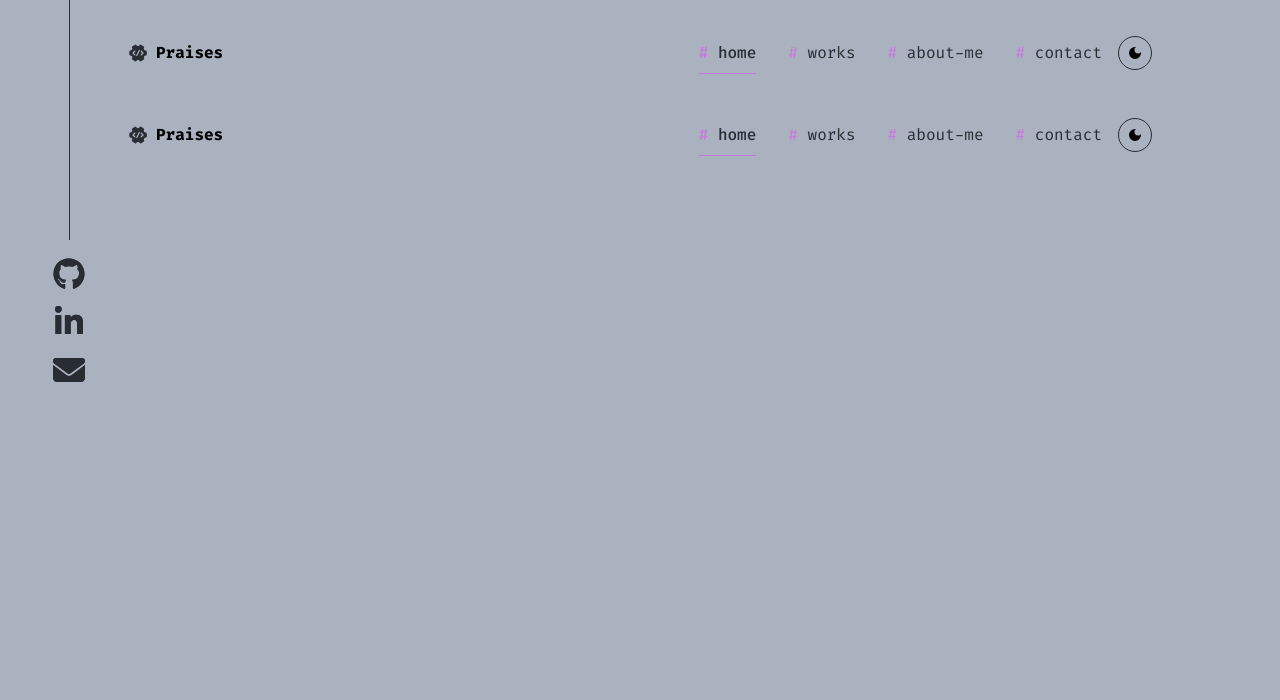
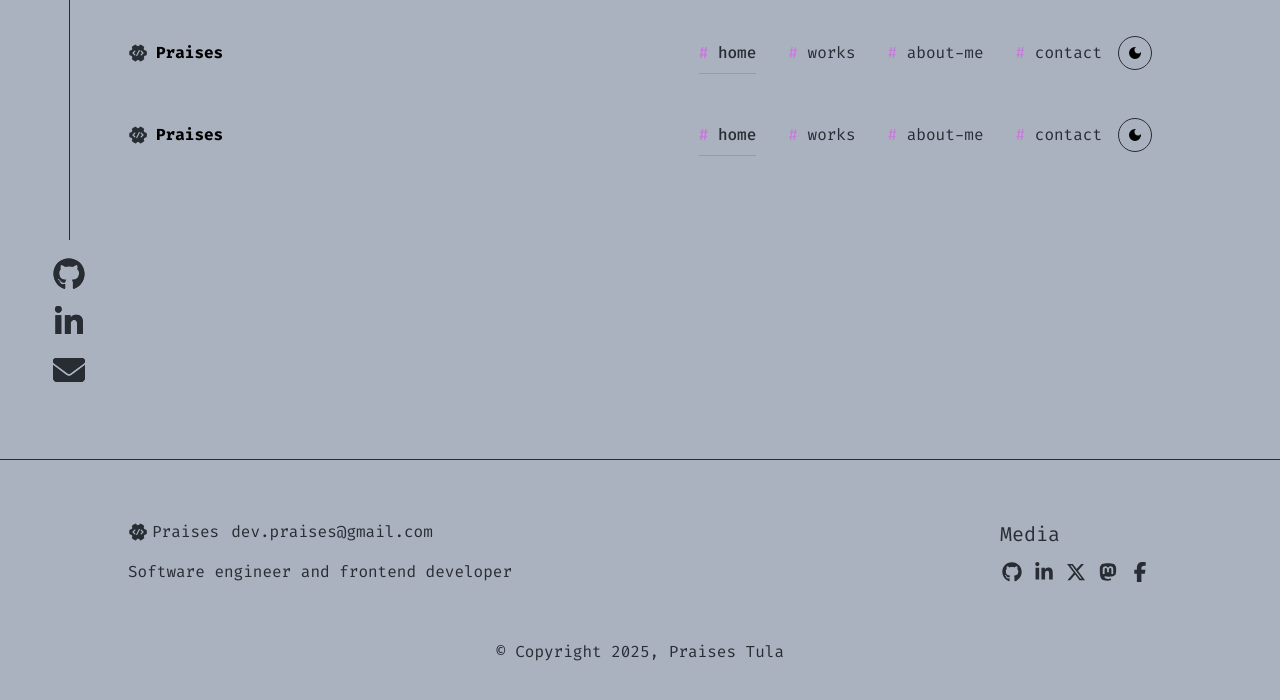
Before and after one commit to sid-2105/portfolio, a Next.js app: page / in a window 1280 px wide. Shown: the top 700 px of the page. Built offline with nearby package versions, Linux system fonts and the light colour scheme.

Commit message:
`feat:` develop footer component

```diff
--- /dev/null
+++ b/components/footer.js
@@ -0,0 +1,100 @@
+import Logo from "./assets/LogoSVG";
+import { WrapSection } from "./sections";
+import { FaLinkedinIn, FaFacebookF, FaXTwitter, FaInstagram, FaMastodon, FaGithub } from "react-icons/fa6";
+
+const Footer = () => {
+  return (
+    <footer className="mt-auto p-4 flex flex-col justify-center items-center border-t-1 border-t-primary text-primary text-base animate-fade-up animate-ease-in-out md:p-8">
+      <WrapSection className='mt-7 mb-26 flex flex-col items-center justify-center gap-14'>
+        <div className="w-full flex flex-col gap-10 md:flex-row md:justify-between">
+          <div className="flex flex-col gap-4">
+            <div className="flex items-center gap-3">
+              <h6 className="text-tertiary flex items-center gap-1">
+                <Logo size={20} />
+                Praises
+              </h6>
+
+              <a href="mailto:dev.praises@gmail.com" className='hover:underline hover:text-tertiary'>dev.praises@gmail.com</a>
+            </div>
+
+            <p className="text-tertiary">Software engineer and frontend developer</p>
+          </div>
+
+          <div className="flex flex-col gap-3">
+            <h6 className="text-tertiary text-xl">Media</h6>
+
+            <ul className="h-fit flex items-center gap-2 ">
+              <li className="h-fit">
+                <a
+                  href="https://github.com/PraisesPJMT"
+                  target="_blank"
+                  className="p-0.5 h-fit flex items-center justify-center  transition-all duration-100 ease-in-out transform hover:text-tertiary hover:scale-110 hover:-translate-y-1"
+                  title="My GitHub Profile"
+                  aria-label="My GitHub Profile"
+                  aria-describedby="github-profile-link"
+                >
+                  <FaGithub className="h-5 w-5" />
+                </a>
+              </li>
+
+              <li className="h-fit">
+                <a
+                  href="https://www.linkedin.com/in/praises-tula"
+                  target="_blank"
+                  className="p-0.5 h-fit flex items-center justify-center  transition-all duration-100 ease-in-out transform hover:text-tertiary hover:scale-110 hover:-translate-y-1"
+                  title="My LinkedIn Profile"
+                  aria-label="My LinkedIn Profile"
+                  aria-describedby="linkedin-profile-link"
+                >
+                  <FaLinkedinIn className="h-5 w-5" />
+                </a>
+              </li>
+
+              <li className="h-fit">
+                <a
+                  href="https://twitter.com/PraisesPJMT"
+                  target="_blank"
+                  className="p-0.5 h-fit flex items-center justify-center  transition-all duration-100 ease-in-out transform hover:text-tertiary hover:scale-110 hover:-translate-y-1"
+                  title="My X(Twitter) Profile"
+                  aria-label="My X(Twitter) Profile"
+                  aria-describedby="x-twitter-profile-link"
+                >
+                  <FaXTwitter className="h-5 w-5" />
+                </a>
+              </li>
+
+              <li className="h-fit">
+                <a
+                  href="https://ruby.social/@pjmt"
+                  target="_blank"
+                  className="p-0.5 h-fit flex items-center justify-center  transition-all duration-100 ease-in-out transform hover:text-tertiary hover:scale-110 hover:-translate-y-1"
+                  title="My Masterdon Profile"
+                  aria-label="My Masterdon Profile"
+                  aria-describedby="masterdon-profile-link"
+                >
+                  <FaMastodon className="h-5 w-5" />
+                </a>
+              </li>
+
+              <li className="h-fit">
+                <a
+                  href="https://web.facebook.com/praises.musa"
+                  target="_blank"
+                  className="p-0.5 h-fit flex items-center justify-center  transition-all duration-100 ease-in-out transform hover:text-tertiary hover:scale-110 hover:-translate-y-1"
+                  title="My Facebook Profile"
+                  aria-label="My Facebook Profile"
+                  aria-describedby="facebook-profile-link"
+                >
+                  <FaFacebookF className="h-5 w-5" />
+                </a>
+              </li>
+            </ul>
+          </div>
+        </div>
+        <p>&copy; Copyright {new Date().getFullYear()}, Praises Tula</p>
+      </WrapSection>
+    </footer>
+  );
+};
+
+export default Footer;
```
